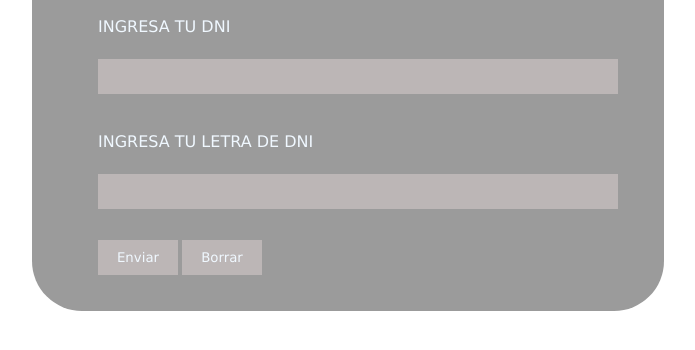
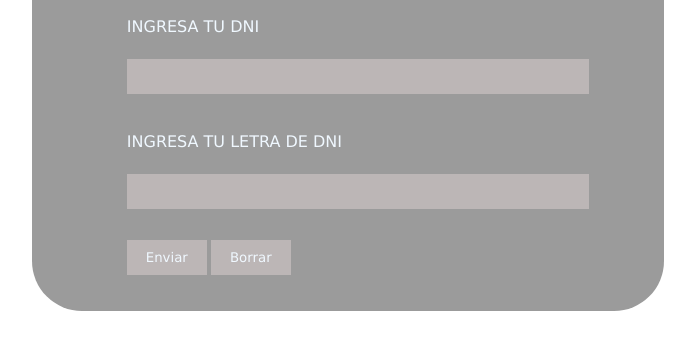
Before and after one commit to PedPesVel/PedPesVel.github.io, a plain HTML site: page Dni.html in a window 1280 px wide. Shown: the part 162-512 px from the top of the page, without its empty margins (292-987 px from the left). Drawn offline with Linux system fonts and the light colour scheme.

Commit message:
Update estilodni.css

```diff
--- a/estilodni.css
+++ b/estilodni.css
@@ -25,7 +25,7 @@ label{
 }
 
 form{
-    width: 500px;
+    width: 70%;
     margin: auto;
 }
 
```
